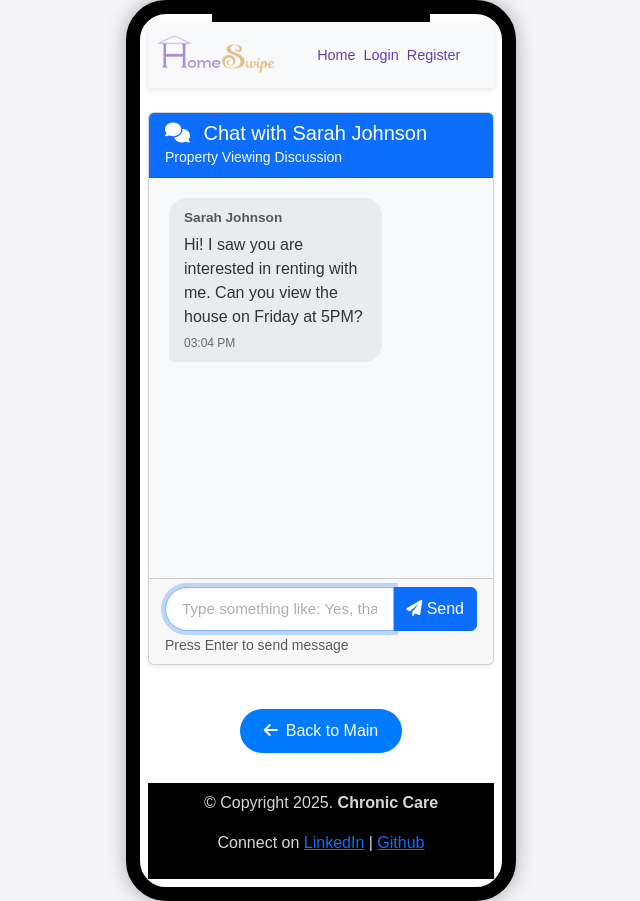
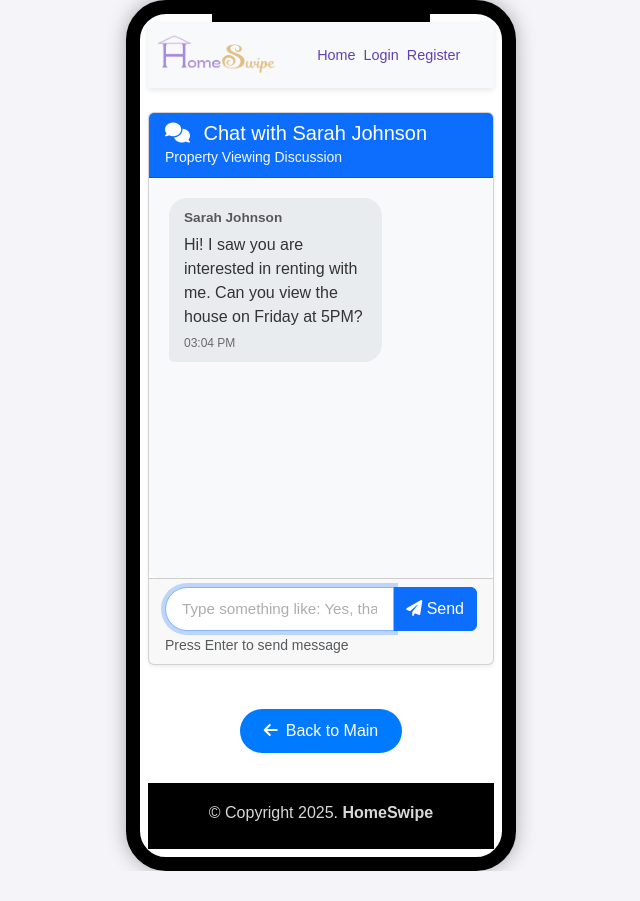
Before and after one commit to l-zhenyi/HackForHomes2025-CyberCapitals, a Flask app: page /landlord_chat in a window 1280 px wide. Shown: the whole page, without its empty margins (319-959 px from the left). After the commit the page ends 871 px from the top, so only its background shows below. Run offline with Flask 3, Linux system fonts and the light colour scheme; some libraries are stand-ins or nearby versions.

Commit message:
Changed footer text. Re-centered text

```diff
--- a/app/static/styles.css
+++ b/app/static/styles.css
@@ -569,8 +569,12 @@ h1.appt-manager-h1 {
   font-size: 18px;
   position: relative;
   bottom: 100%;
-  padding: 30px 0 10px; /**top rightleft bot**/
+  padding: 30px 0; /**top rightleft bot**/
   margin-top: 30px;
+}
+
+.footer p {
+  margin-top: 10px;
 }
 
 .footer .col-md-6 .footer-link {
--- a/app/templates/base.html
+++ b/app/templates/base.html
@@ -192,8 +192,7 @@
 
         <!-- ===== Footer ===== -->
         <div class="footer">
-            <p>&copy; Copyright 2025. <span id='footer-name'>Chronic Care</span></p>
-            <p>Connect on <a href="#" class="footer-link">LinkedIn</a> | <a href="#" class="footer-link">Github</a></p>
+            <p>&copy; Copyright 2025. <span id='footer-name'>HomeSwipe</span></p>
         </div>
 
     </div>
```
